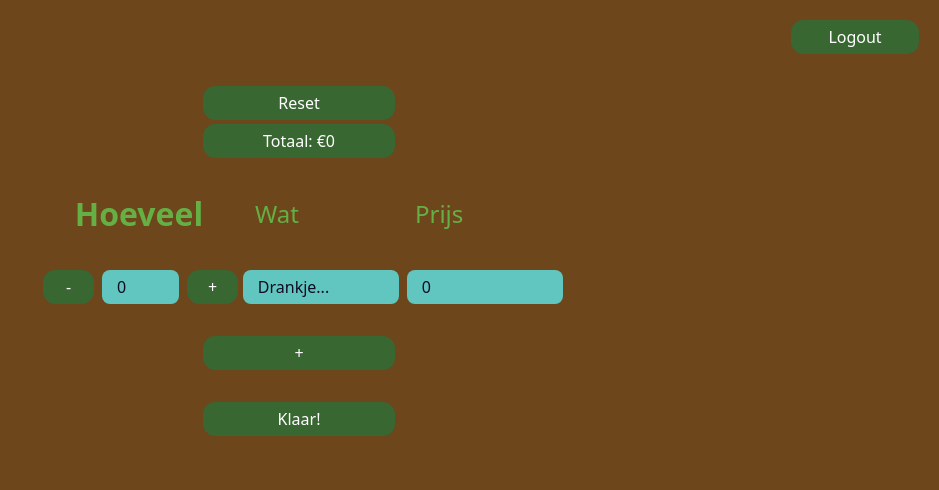
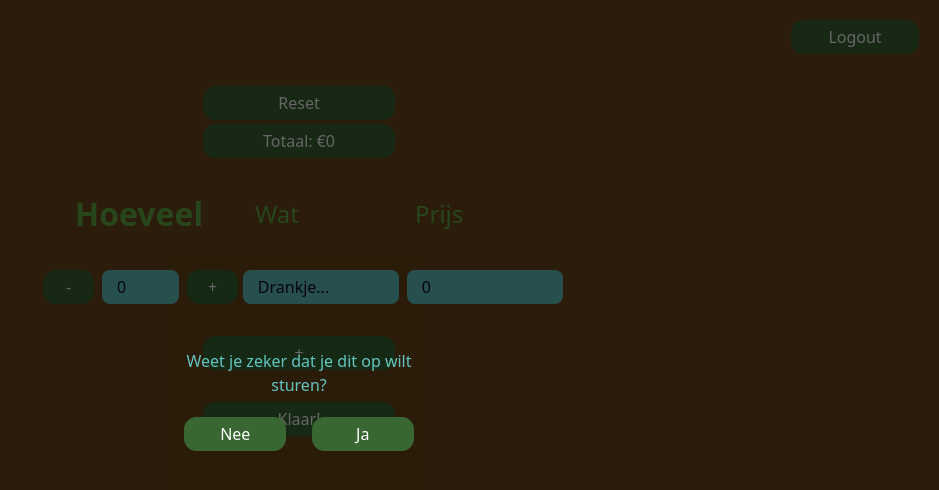
Before and after one commit to S-D-V-A-S-M-V-V-I-C-T-S-S-BAGGER/BAGGER-Vue, a Vue app: page /turf in a window 1280 px wide. Both pictures are taken after a click on the button "Klaar!". Shown: the top 490 px of the page, without its empty margins (341-1280 px from the left). Built offline with nearby package versions, Linux system fonts and the light colour scheme.

Commit message:
feat(turf): #3 Made a popup before submitting the turf lines

```diff
--- a/src/views/Turf.vue
+++ b/src/views/Turf.vue
@@ -13,6 +13,7 @@ interface LineItem {
 const total = ref(0)
 const lines = ref<LineItem[]>([{}])
 const resets = ref(0);
+const popup = ref(false);
 
 function addLine() {
   lines.value.push({})
@@ -39,6 +40,14 @@ function resetTurf() {
   lines.value = [{}];
   total.value = 0;
   resets.value++;
+}
+
+function submit() {
+//   TODO: 20269213 - To add the logic for submitting the TurfLines
+  console.log("Submit: ", lines.value, total.value);
+
+  popup.value = false;
+  resetTurf();
 }
 
 </script>
@@ -80,7 +89,7 @@ function resetTurf() {
     </div>
 
     <div v-if="login" id="submit">
-      <BaggerButton :isPrimary=false customStyling="w-[40vw] md:w-[15vw]">Klaar!</BaggerButton>
+      <BaggerButton :isPrimary=false customStyling="w-[40vw] md:w-[15vw]" @click="popup = true">Klaar!</BaggerButton>
     </div>
 
     <div v-else id="login">
@@ -89,7 +98,23 @@ function resetTurf() {
 
   </div>
 
+<!--  The popup is place outside of the wrapper container-->
+  <div v-if="popup" id="popup-overlay" class="fixed inset-0 bg-black/60 flex items-center justify-center z-50">
+    <div id="popup" class="w-[50vw] h-fit p-5 flex flex-col justify-center items-center gap-y-3 rounded-xl
+                            md:w-[25vw] md:p-5 md:gap-y-5">
+      <p id="question" class="text-wrap text-center">Weet je zeker dat je dit op wilt sturen?</p>
+      <div id="popup-buttons" class="flex flex-row justify-evenly w-[100%]">
+        <BaggerButton :isPrimary=false customStyling="w-[15vw] md:w-[8vw]" @click="popup = false">Nee</BaggerButton>
+        <BaggerButton :isPrimary=false customStyling="w-[15vw] md:w-[8vw]" @click="submit">Ja</BaggerButton>
+      </div>
+    </div>
+  </div>
+
 
 </template>
 
-<style scoped></style>
+<style scoped>
+  #popup {
+    background: var(--color-brown-medium);
+  }
+</style>
```
